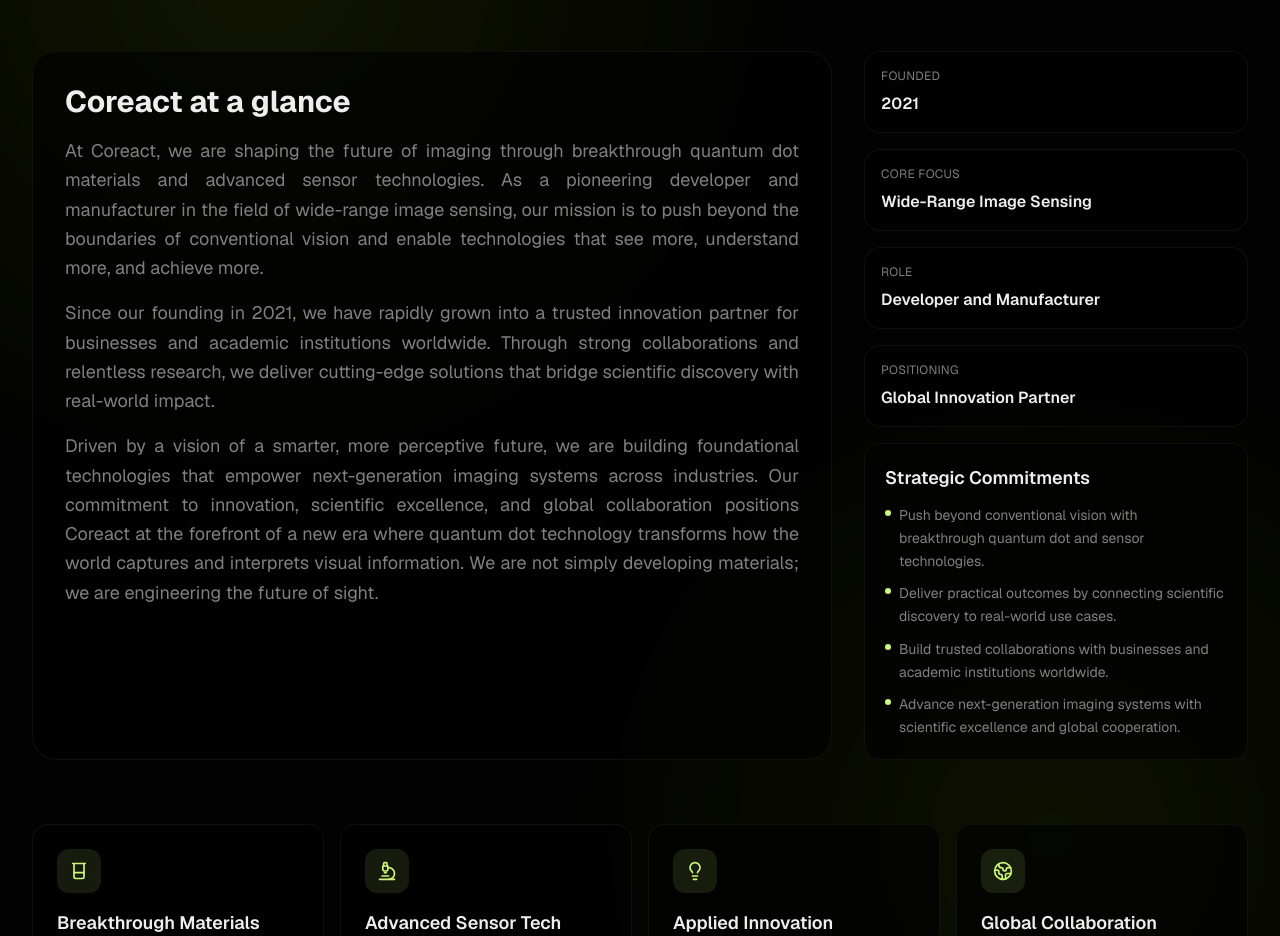
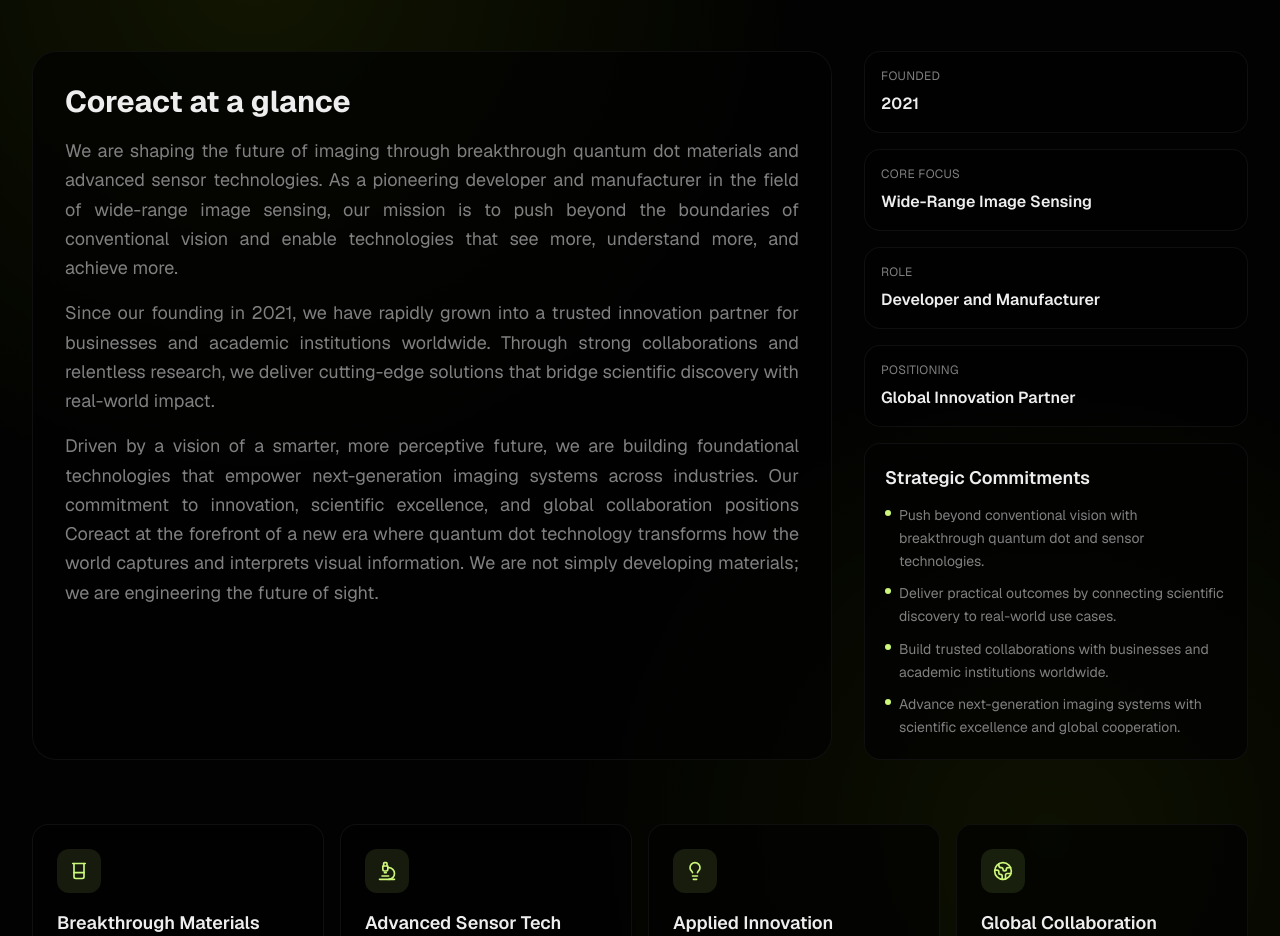
Before and after one commit to hrshihab/coreact, a Next.js app: page / in a window 1280 px wide. Shown: the part 1100-2036 px from the top of the page. Built offline with nearby package versions, Linux system fonts and the light colour scheme; a web font is replaced by a local one.

Commit message:
Update company description in AboutCoreact component for clarity and impact. Removed introductory phrase to streamline messaging and enhance focus on Coreact's innovation in imaging technology.

```diff
--- a/components/about-coreact.tsx
+++ b/components/about-coreact.tsx
@@ -86,7 +86,7 @@ export function AboutCoreact() {
           <article className="lg:col-span-8 rounded-3xl border border-border/70 bg-background/70 p-6 sm:p-8">
             <h3 className="text-2xl sm:text-3xl font-bold text-foreground mb-4">Coreact at a glance</h3>
             <p className="text-base sm:text-lg text-muted-foreground leading-relaxed mb-4  text-justify ">
-              At Coreact, we are shaping the future of imaging through breakthrough quantum dot materials and advanced
+              We are shaping the future of imaging through breakthrough quantum dot materials and advanced
               sensor technologies. As a pioneering developer and manufacturer in the field of wide-range image
               sensing, our mission is to push beyond the boundaries of conventional vision and enable technologies
               that see more, understand more, and achieve more.
```
